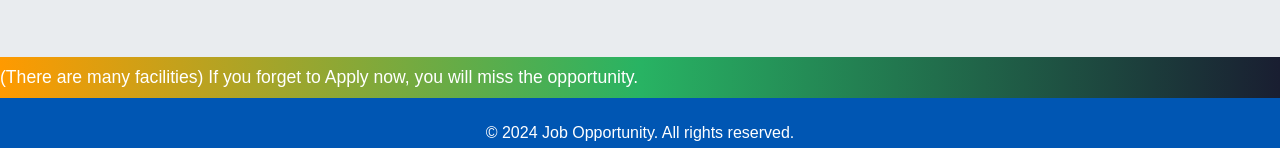
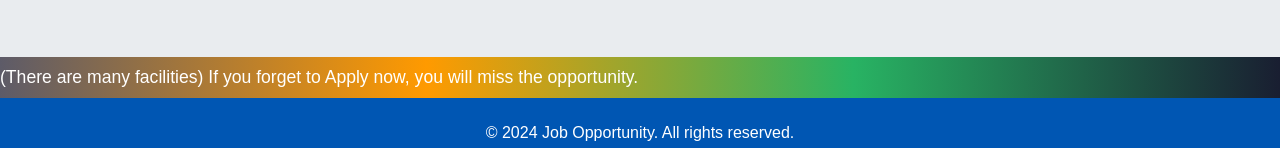
Before and after one commit to obydullah365/amazon, a plain HTML site: page index.html in a window 1280 px wide. Shown: the part 1286-1434 px from the top of the page. Drawn offline with Linux system fonts and the light colour scheme.

Commit message:
Update index.html

```diff
--- a/index.html
+++ b/index.html
@@ -16,7 +16,7 @@
         .arrow { display: inline-block; border: solid 2px red; border-width: 0 2px 2px 0; padding: 5px; transform: rotate(45deg); animation: moveDown 1s infinite; margin: 10px auto; }
         @keyframes moveDown { 0%, 100% { transform: translateY(0) rotate(45deg); } 50% { transform: translateY(10px) rotate(45deg); } }
         .scrolling-marquee {
-            background: linear-gradient(90deg, #FF9A00, #28B363, #191E31);
+            background: linear-gradient(to right, #5D5B68, #FF9A00, #28B363, #191E31);
             color: white;
             padding: 10px 0;
             font-size: 1.1em;
```
